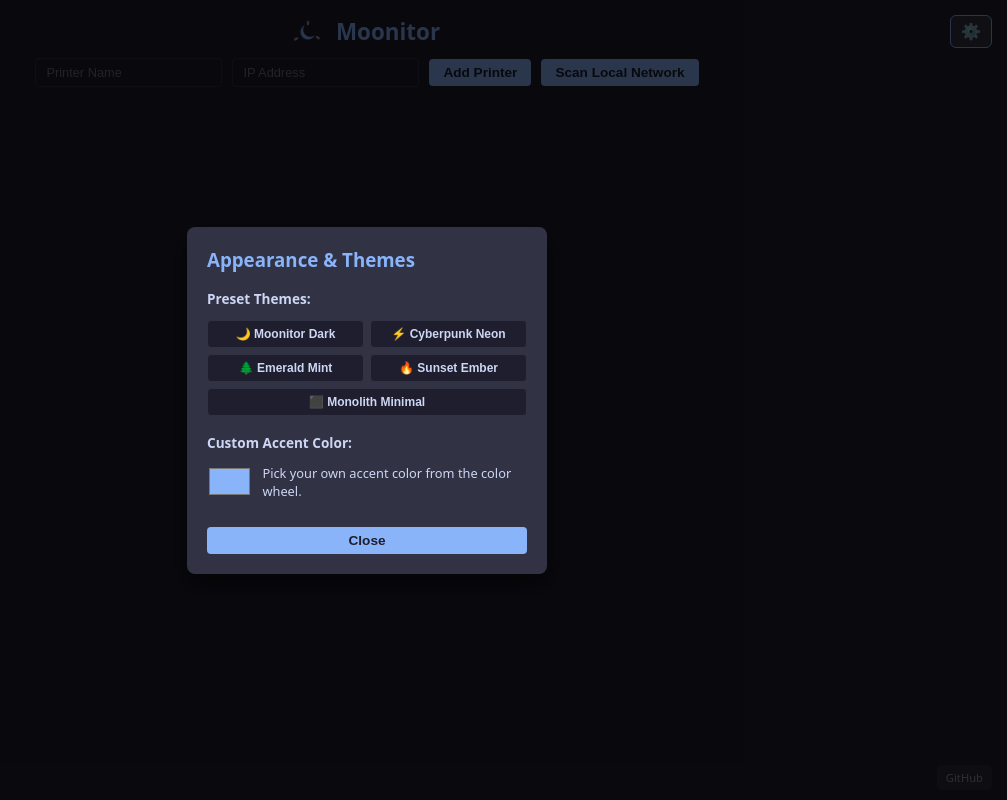
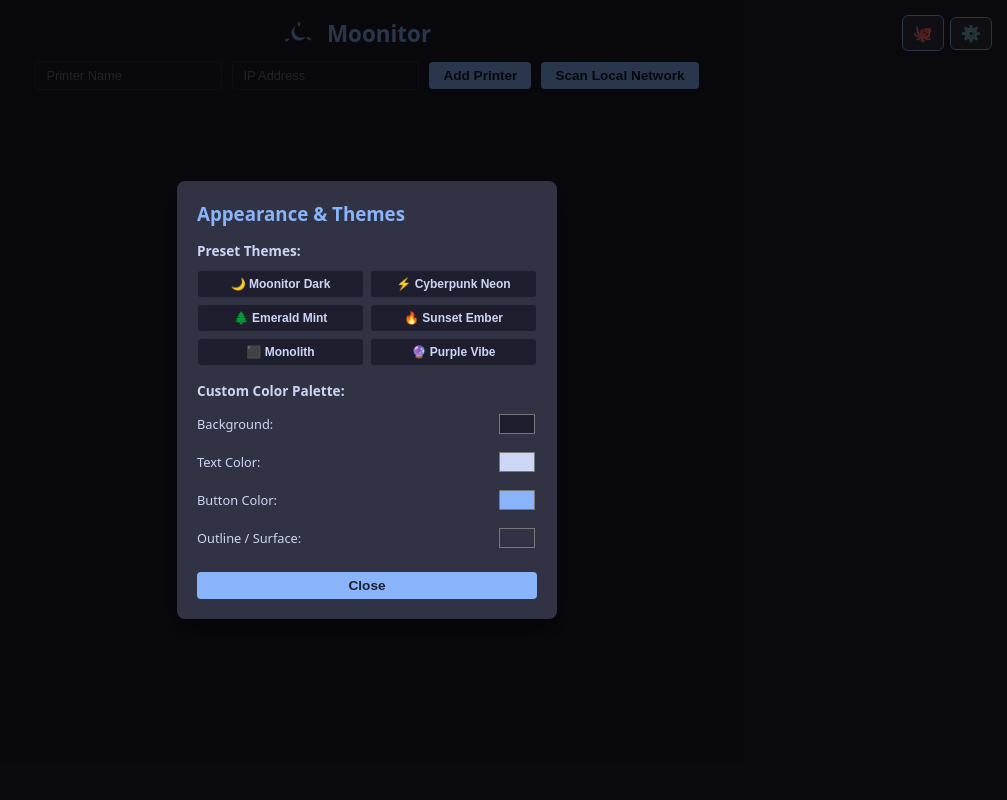
Before and after one commit to Kanrog/Moonitor, a website: page public/index.html in a window 1280 px wide. Both pictures are taken after a click on the button "⚙️". Shown: the whole page, without its empty margins (273-1280 px from the left). Drawn offline with Linux system fonts and the light colour scheme; no server answers.

Commit message:
Update index.html

```diff
--- a/public/index.html
+++ b/public/index.html
@@ -62,7 +62,13 @@
             font-size: 1.4rem;
         }
 
-        .settings-toggle-btn {
+        .header-actions {
+            display: flex;
+            gap: 6px;
+            align-items: center;
+        }
+
+        .header-icon-btn {
             background: var(--surface);
             color: var(--text);
             border: 1px solid var(--accent);
@@ -73,9 +79,10 @@
             display: flex;
             align-items: center;
             justify-content: center;
-            transition: background 0.2s;
+            text-decoration: none;
+            transition: background 0.2s, color 0.2s;
         }
-        .settings-toggle-btn:hover {
+        .header-icon-btn:hover {
             background: var(--accent);
             color: var(--bg);
         }
@@ -356,11 +363,13 @@
             background: var(--surface);
             padding: 20px;
             border-radius: 8px;
-            width: 320px;
+            width: 340px;
             display: flex;
             flex-direction: column;
-            gap: 12px;
+            gap: 10px;
             box-shadow: 0 10px 25px rgba(0,0,0,0.5);
+            max-height: 90vh;
+            overflow-y: auto;
         }
         .modal-card h3 { margin: 0 0 5px 0; color: var(--accent); }
 
@@ -383,29 +392,20 @@
             border-color: var(--accent);
         }
 
-        /* Footer GitHub Link */
-        .github-corner-btn {
-            position: fixed;
-            bottom: 10px;
-            right: 15px;
-            background: var(--surface);
-            color: var(--text);
-            border: 1px solid var(--surface);
-            padding: 4px 8px;
-            border-radius: 4px;
-            font-size: 0.7rem;
-            text-decoration: none;
+        .custom-color-row {
             display: flex;
             align-items: center;
-            gap: 5px;
-            opacity: 0.7;
-            transition: opacity 0.2s, border-color 0.2s, color 0.2s;
-            z-index: 50;
+            justify-content: space-between;
+            font-size: 0.8rem;
+            gap: 10px;
         }
-        .github-corner-btn:hover {
-            opacity: 1;
-            border-color: var(--accent);
-            color: var(--accent);
+        .custom-color-row input[type="color"] {
+            width: 40px;
+            height: 28px;
+            padding: 0;
+            cursor: pointer;
+            border: none;
+            background: none;
         }
 
 /* Mobile Responsive Layout */
@@ -449,12 +449,15 @@
 </head>
 <body>
     <div class="header-container">
-        <div style="width: 40px;"></div>
+        <div style="width: 70px;"></div>
         <div class="header-title">
             <img src="images/moonitor-logo.png" alt="Moonitor Logo" class="header-logo">
             <h1>Moonitor</h1>
         </div>
-        <button class="settings-toggle-btn" onclick="openSettingsModal()" title="Settings & Themes">⚙️</button>
+        <div class="header-actions">
+            <a href="https://github.com/Kanrog/Moonitor" target="_blank" class="header-icon-btn" title="View Source on GitHub">🐙</a>
+            <button class="header-icon-btn" onclick="openSettingsModal()" title="Settings & Themes">⚙️</button>
+        </div>
     </div>
 
     <div class="header-controls">
@@ -523,26 +526,34 @@
                 <button class="theme-btn" onclick="applyPresetTheme('cyberpunk')">⚡ Cyberpunk Neon</button>
                 <button class="theme-btn" onclick="applyPresetTheme('emerald')">🌲 Emerald Mint</button>
                 <button class="theme-btn" onclick="applyPresetTheme('sunset')">🔥 Sunset Ember</button>
-                <button class="theme-btn" onclick="applyPresetTheme('monolith')" style="grid-column: span 2;">⬛ Monolith Minimal</button>
+                <button class="theme-btn" onclick="applyPresetTheme('monolith')">⬛ Monolith</button>
+                <button class="theme-btn" onclick="applyPresetTheme('purple')">🔮 Purple Vibe</button>
             </div>
 
-            <label style="font-size: 0.85rem; font-weight: bold; color: var(--text); margin-top: 5px;">Custom Accent Color:</label>
-            <div style="display: flex; align-items: center; gap: 10px;">
-                <input type="color" id="custom-color-picker" value="#89b4fa" style="width: 50px; height: 35px; padding: 0; cursor: pointer; border: none; background: none;" oninput="applyCustomColor(this.value)">
-                <span style="font-size: 0.8rem; color: var(--text);">Pick your own accent color from the color wheel.</span>
+            <label style="font-size: 0.85rem; font-weight: bold; color: var(--text); margin-top: 5px;">Custom Color Palette:</label>
+            <div class="custom-color-row">
+                <span>Background:</span>
+                <input type="color" id="picker-bg" value="#1e1e2e" oninput="triggerCustomUpdate()">
+            </div>
+            <div class="custom-color-row">
+                <span>Text Color:</span>
+                <input type="color" id="picker-text" value="#cdd6f4" oninput="triggerCustomUpdate()">
+            </div>
+            <div class="custom-color-row">
+                <span>Button Color:</span>
+                <input type="color" id="picker-accent" value="#89b4fa" oninput="triggerCustomUpdate()">
+            </div>
+            <div class="custom-color-row">
+                <span>Outline / Surface:</span>
+                <input type="color" id="picker-surface" value="#313244" oninput="triggerCustomUpdate()">
             </div>
 
-            <div style="display: flex; gap: 8px; margin-top: 15px;">
+            <div style="display: flex; gap: 8px; margin-top: 10px;">
                 <button onclick="closeSettingsModal()" style="width: 100%;">Close</button>
             </div>
         </div>
     </div>
 
-    <!-- GitHub Link Footer Corner -->
-    <a href="https://github.com/Kanrog/Moonitor" target="_blank" class="github-corner-btn" title="View Source on GitHub">
-        <span>GitHub</span>
-    </a>
-
     <script src="app.js"></script>
 </body>
 </html>
```
